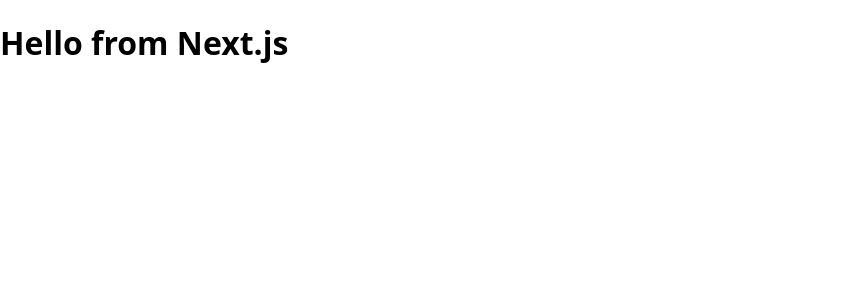
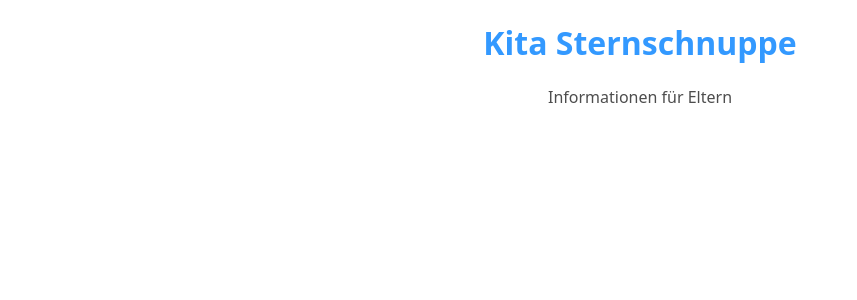
Before and after one commit to MariaAdner/kita-info, a Next.js app: page / in a window 1280 px wide. Shown: the top 300 px of the page, without its empty margins (0-857 px from the left). Built offline with nearby package versions, Linux system fonts and the light colour scheme.

Commit message:
added styling

```diff
--- /dev/null
+++ b/components/Header/Header.styled.js
@@ -0,0 +1,11 @@
+import styled from "styled-components";
+
+export const StyledHeader = styled.h1`
+  text-align: center;
+  color: var(--color-main);
+`;
+
+export const StyledText = styled.p`
+  text-align: center;
+  color: var(--color-text);
+`;
--- a/components/Header/index.js
+++ b/components/Header/index.js
@@ -1,9 +1,12 @@
+import { StyledHeader } from "./Header.styled";
+import { StyledText } from "./Header.styled";
+
 export default function Header() {
   return (
     <>
       <div>
-        <h1>Kita Sternschnuppe</h1>
-        <h3>Informationen für Eltern</h3>
+        <StyledHeader>Kita Sternschnuppe</StyledHeader>
+        <StyledText>Informationen für Eltern</StyledText>
       </div>
     </>
   );
--- a/pages/index.js
+++ b/pages/index.js
@@ -1,7 +1,9 @@
+import Header from "@/components/Header";
+
 export default function HomePage() {
   return (
     <div>
-      <h1>Hello from Next.js</h1>
+      <Header />
     </div>
   );
 }
--- a/styles.js
+++ b/styles.js
@@ -1,6 +1,10 @@
 import { createGlobalStyle } from "styled-components";
 
 export default createGlobalStyle`
+:root {
+  --color-main: #3399ff;
+  --color-text: #4d4d4d;
+}
   *,
   *::before,
   *::after {
```
Also changed, not shown: 1 other file (tests, documents, lock files or other folders).
